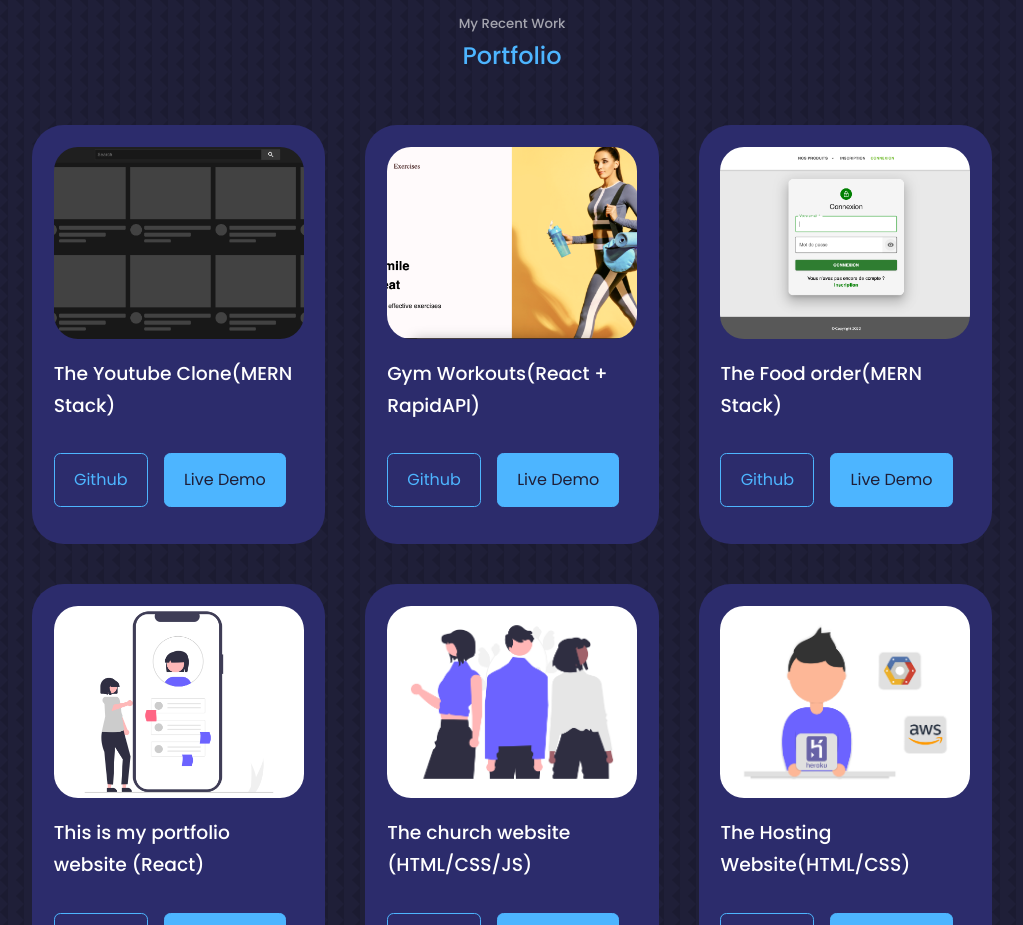
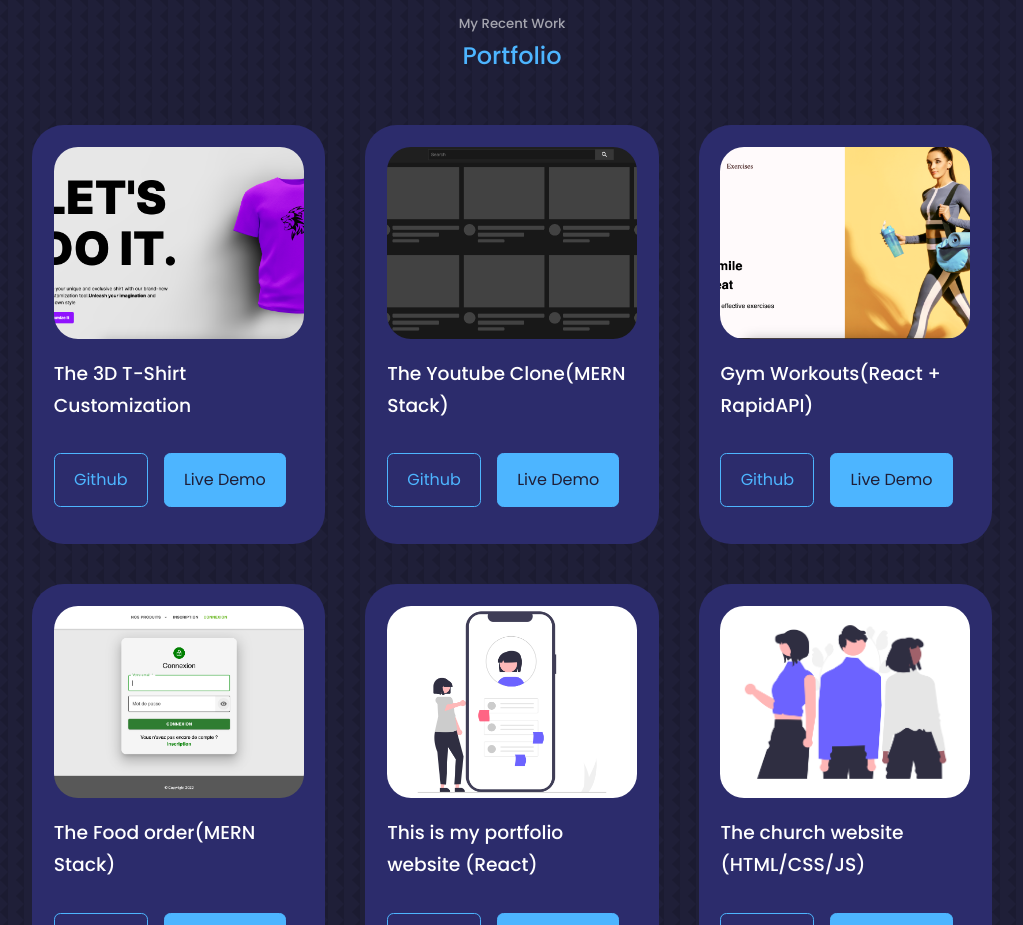
Before and after one commit to Marchelllo27/portfolio-react, a React (Create React App) app: page / in a window 1280 px wide. Shown: the part 2920-3845 px from the top of the page, without its empty margins (128-1151 px from the left). Built offline with nearby package versions, Linux system fonts and the light colour scheme.

Commit message:
3d t-shirt project added

```diff
--- a/src/components/portfolio/Portfolio.jsx
+++ b/src/components/portfolio/Portfolio.jsx
@@ -8,55 +8,63 @@ import travel from "../../assets/travel.png";
 import gym from "../../assets/gym.png";
 import youtubeImage from "../../assets/youtubeImage.png";
 import eat from "../../assets/eat.png";
+import tShirt from "../../assets/t-shirt.png";
 
 import Project from "./Project";
 import classes from "./Portfolio.module.css";
 
 const data = [
   {
-    id: "1unique",
+    id: 1,
+    image: tShirt,
+    title: "The 3D T-Shirt Customization",
+    github: "https://github.com/Marchelllo27/threejs-tshirt",
+    demo: "https://threejs-tshirt-puce.vercel.app/",
+  },
+  {
+    id: 2,
     image: youtubeImage,
     title: "The Youtube Clone(MERN Stack)",
     github: "https://github.com/Marchelllo27/youtube-clone",
     demo: "https://youtube-clone-chi-virid.vercel.app",
   },
   {
-    id: 2,
+    id: 3,
     image: gym,
     title: "Gym Workouts(React + RapidAPI)",
     github: "https://github.com/Marchelllo27/gym_exercises",
     demo: "https://gym-muscles.netlify.app",
   },
   {
-    id: 3,
+    id: 4,
     image: eat,
     title: "The Food order(MERN Stack)",
     github: "https://github.com/Marchelllo27/final-project-passerelle-react",
     demo: "https://eat-smart-app.netlify.app",
   },
   {
-    id: 6,
+    id: 5,
     image: portfolio,
     title: "This is my portfolio website (React)",
     github: "https://github.com/Marchelllo27/portfolio-react",
     demo: "https://portfolio-marc.netlify.app",
   },
   {
-    id: 7,
+    id: 6,
     image: church,
     title: "The church website (HTML/CSS/JS)",
     github: "https://github.com/Marchelllo27/Marchelllo27.github.io",
     demo: "https://marchelllo27.github.io/",
   },
   {
-    id: 8,
+    id: 7,
     image: hosting,
     title: "The Hosting Website(HTML/CSS)",
     github: "https://github.com/Marchelllo27/loruki-website",
     demo: "https://loruki-demo-hosting.netlify.app",
   },
   {
-    id: 9,
+    id: 8,
     image: travel,
     title: "The travel website(HTML/CSS/JS)",
     github: "https://github.com/Marchelllo27/Travel.CreatWebsite-With-Video-Background",
```
Also changed, not shown: src/assets/t-shirt.png (added).
